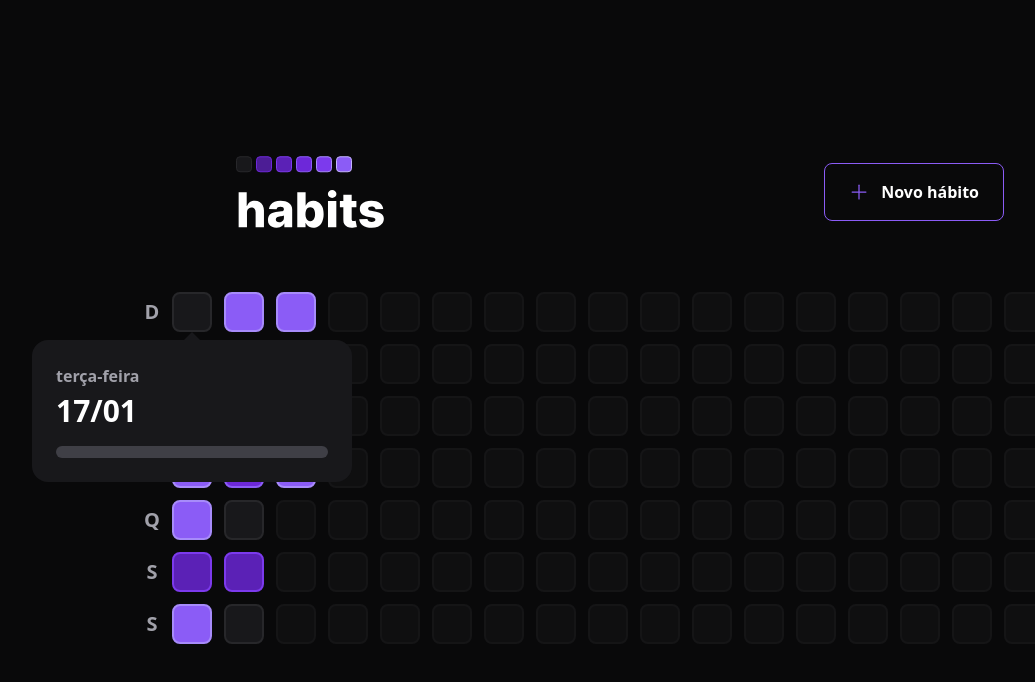
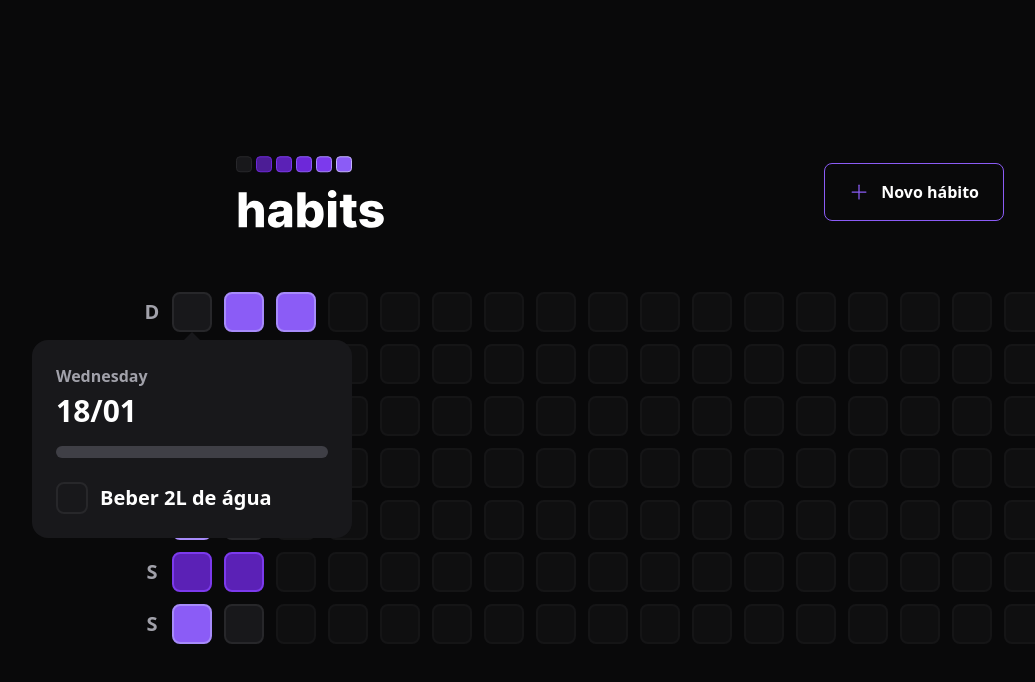
Before and after one commit to lucianobs1/nlw_web_habits, a React (Vite) app: page / in a window 1280 px wide. Both pictures are taken after a click on the button 212 px from the left and 312 px from the top of the page. Shown: the top 682 px of the page, without its empty margins (20-1055 px from the left). Built offline with nearby package versions, Linux system fonts and the light colour scheme.

Commit message:
updated component HabitDay and connect with api

```diff
--- a/src/components/HabitDay.tsx
+++ b/src/components/HabitDay.tsx
@@ -1,14 +1,22 @@
 import * as Popover from '@radix-ui/react-popover';
+import * as Checkbox from '@radix-ui/react-checkbox';
 import clsx from 'clsx';
 import { ProgressBar } from './ProgressBar';
+import { Check } from 'phosphor-react';
+import dayjs from 'dayjs';
 
 interface HabitDayProps {
-  completed: number;
-  amount: number;
+  date: Date;
+  completed?: number;
+  amount?: number;
 }
 
-function HabitDay({ completed, amount }: HabitDayProps) {
-  const completedPercentage = Math.round((completed / amount) * 100);
+function HabitDay({ completed = 0, amount = 0, date }: HabitDayProps) {
+  const completedPercentage =
+    amount > 0 ? Math.round((completed / amount) * 100) : 0;
+
+  const dayAndMonth = dayjs(date).format('DD/MM');
+  const dayOfWeek = dayjs(date).format('dddd');
 
   return (
     <Popover.Root>
@@ -29,12 +37,27 @@
 
       <Popover.Portal>
         <Popover.Content className="min-w-[320px] p-6 rounded-2xl bg-zinc-900 flex flex-col">
-          <span className="font-semibold text-zinc-400">terça-feira</span>
+          <span className="font-semibold text-zinc-400">{dayOfWeek}</span>
           <span className="mt-1 font-extrabold leading-tight text-3xl">
-            17/01
+            {dayAndMonth}
           </span>
 
           <ProgressBar progress={completedPercentage} />
+
+          <div className="mt-6 flex flex-col gap-3">
+            <Checkbox.Root className="flex items-center gap-3 group">
+              <div className="h-8 w-8 rounded-lg flex justify-center bg-zinc-900 border-2 border-zinc-800 group-data-[state=checked]:bg-green-500 group-data-[state=checked]:border-green-500">
+                <Checkbox.Indicator>
+                  <Check size={20} className="text-white" />
+                </Checkbox.Indicator>
+              </div>
+
+              <span className="font-semibold text-xl text-white leading-tight group-data-[state=checked]:line-through group-data-[state=checked]:text-zinc-400">
+                Beber 2L de água
+              </span>
+            </Checkbox.Root>
+          </div>
+
           <Popover.Arrow height={8} width={16} className="fill-zinc-900" />
         </Popover.Content>
       </Popover.Portal>
```
